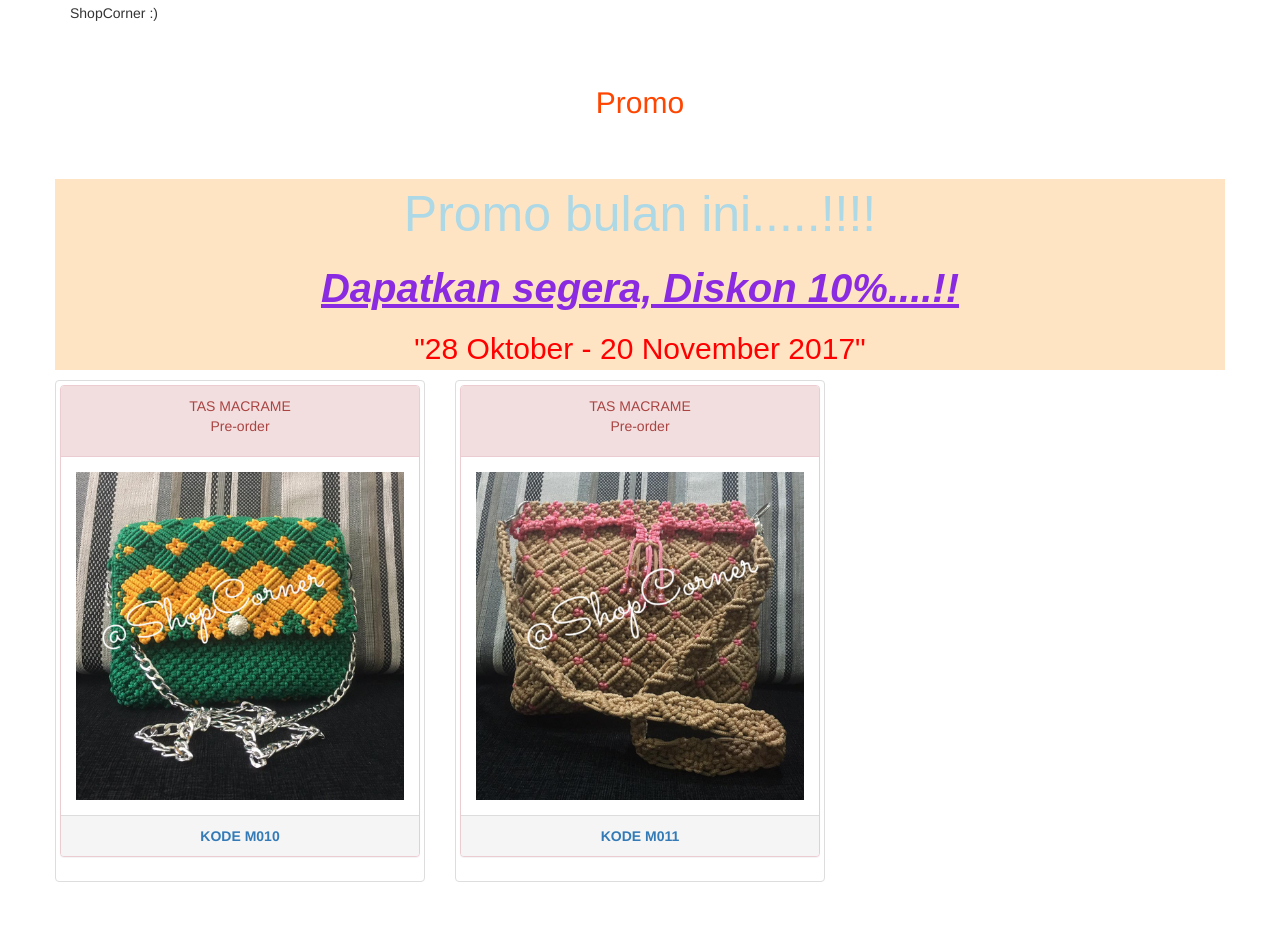
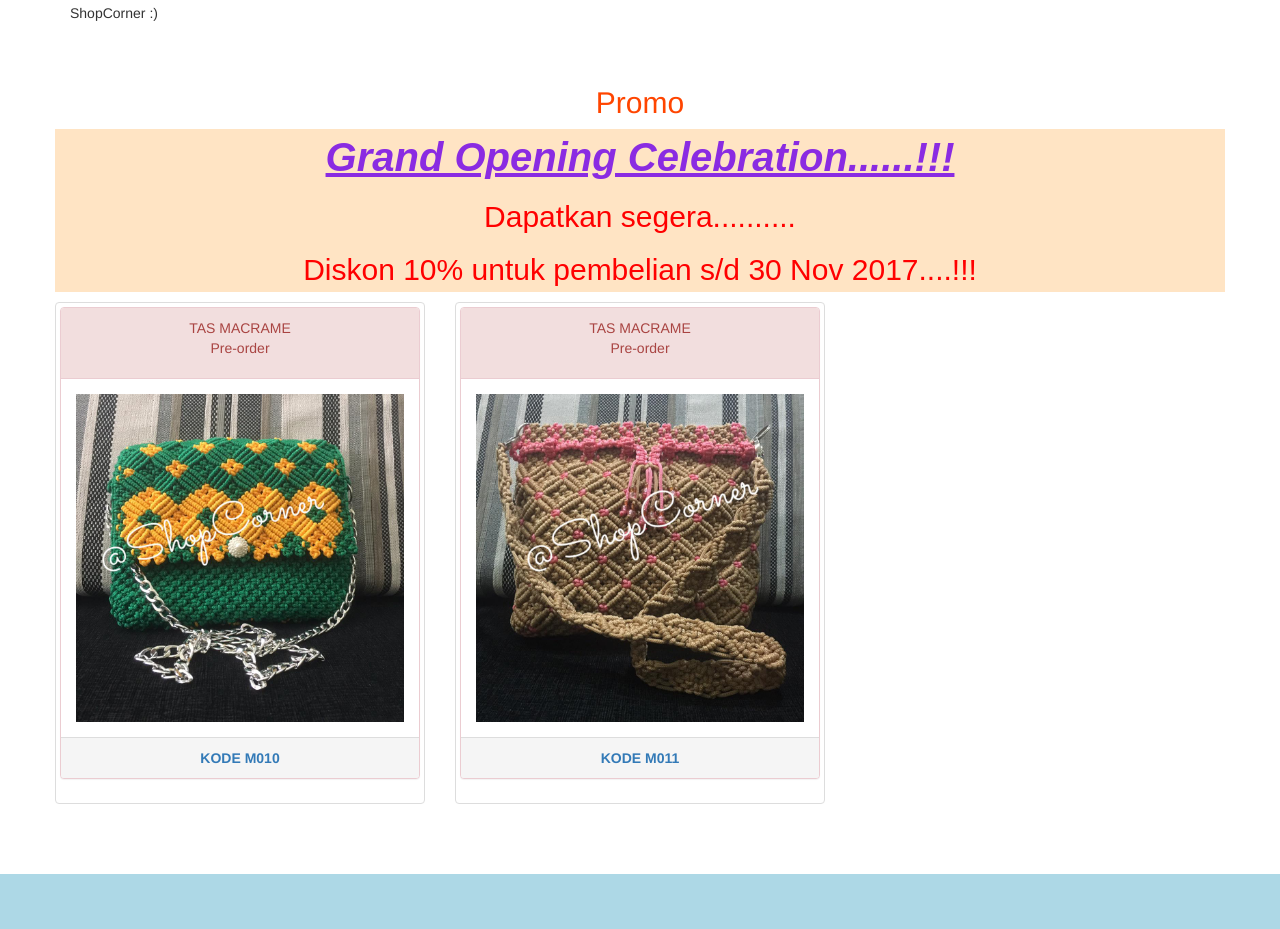
Before and after one commit to shopcorner/shopcorner.github.io, a plain HTML site: page index.html in a window 1280 px wide. Shown: the part 1179-2108 px from the top of the page. Drawn offline with nearby package versions, Linux system fonts and the light colour scheme.

Commit message:
add css
add css,index

```diff
--- a/css/style.css
+++ b/css/style.css
@@ -57,25 +57,14 @@ h2 {
     font-display: auto;
     text-align: center;
     font-family: fantasy;
-    animation-duration: 1000ms;
-    animation-name: blink;
-    animation-iteration-count: infinite;
-    animation-direction: alternate;
 
 }
 
 .promo3 {
     background-color: bisque;
 }
-.promo2 {
-    margin-top: 50px;
-    color: lightblue;
-    font-display: block;
-    font-display: optional;
-    font-family: sans-serif;
-    font-size: 50px;
-    text-align: center;
-}
+
+
 
 .promo1 {
     color: blueviolet;
--- a/index.html
+++ b/index.html
@@ -124,9 +124,10 @@
 
                 <div class="row">
                     <div class="promo3" class="col-sm-12">
-                        <p class="promo2"> Promo bulan ini.....!!!!</p>
-                        <p class="promo1">Dapatkan segera, Diskon 10%....!!</p>
-                        <p class="promo4"> "28 Oktober - 20 November 2017" </p>
+                        <p class="promo1"> Grand Opening Celebration......!!!</p>
+                        <p class="promo4">Dapatkan segera..........</p>
+                        <p class="promo4">Diskon 10% untuk pembelian s/d 30 Nov 2017....!!!</p>
+
                     </div>
 
 
```
